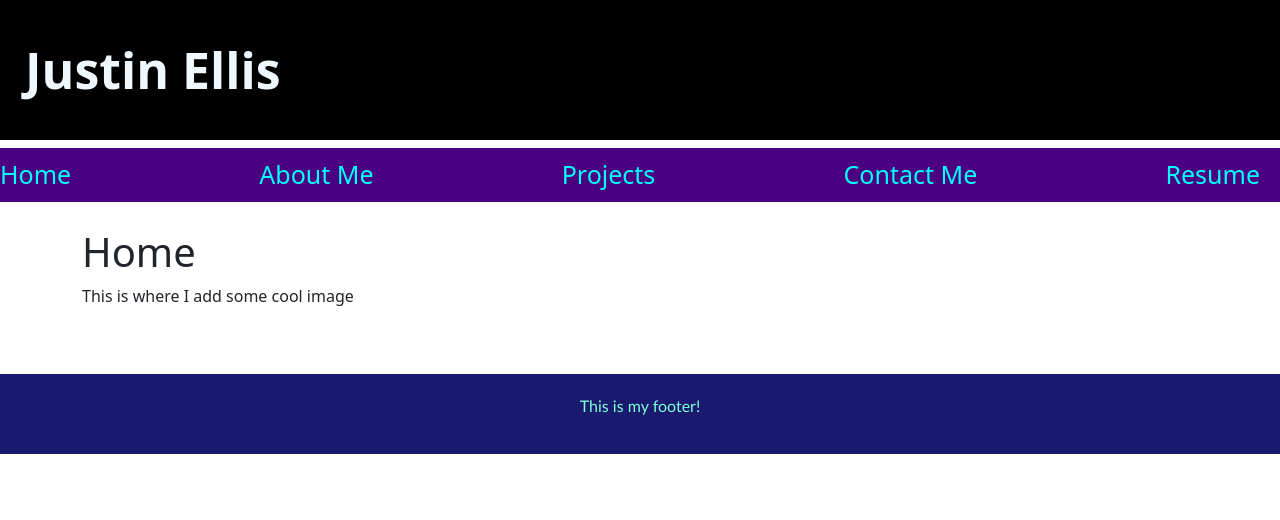
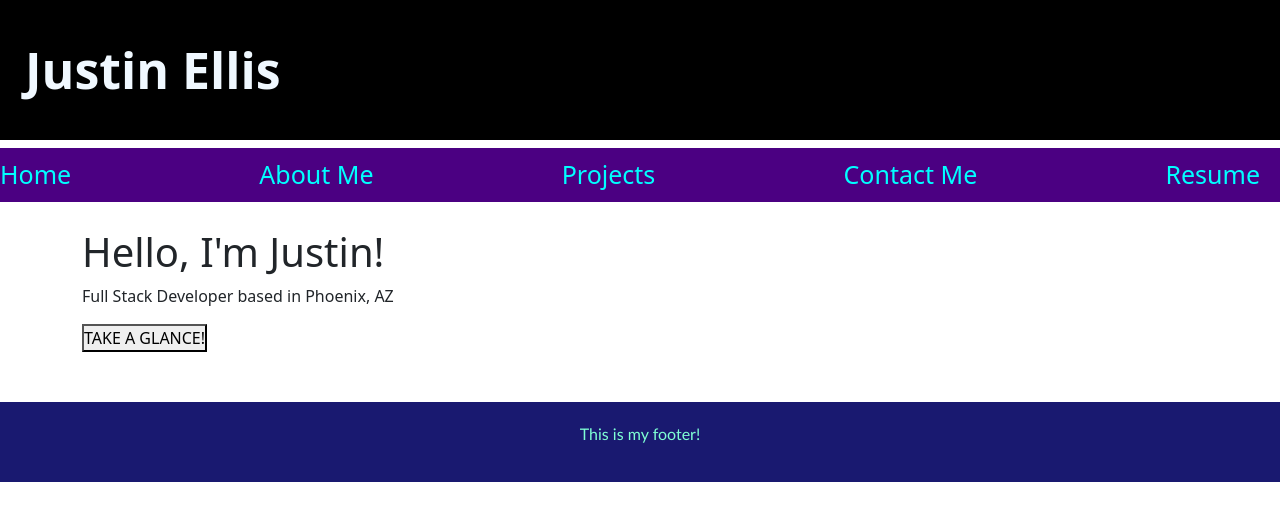
Before and after one commit to jdellis490/react-portfolio, a React (Create React App) app: page / in a window 1280 px wide. Shown: the top 520 px of the page. Built offline with nearby package versions, Linux system fonts and the light colour scheme.

Commit message:
Added info to Home and About pages

```diff
--- a/src/components/Navbar.js
+++ b/src/components/Navbar.js
@@ -1,5 +1,4 @@
 import React from "react";
-import Nav from "react-bootstrap/Nav";
 
 const Navbar = ({pageChange, currentpage}) => {
   // Had to lowercase currentPage because its an attribute on a DOM element instead of a React Component
--- a/src/components/pages/About.js
+++ b/src/components/pages/About.js
@@ -1,11 +1,25 @@
-import React from 'react'
+import React from "react";
 
 const About = () => {
   return (
-    <div className='container'>
-        This is the about me section.
+    <div className="container">
+      <h5>
+        Hello, I'm Justin, a now Full Stack Software Engineer with a background in Occupational Therapy.
+        On my spare time, I am constantly working to improve my skills gained through continuing education on
+        technologies and seeing how I can apply them to my everyday life. Ever since I learned programming, I
+        developed a passion for it and try to make a daily habit. Technology never stops improving, whether
+        it's through improved versions of technology or completely new technology and I am willing to learn in
+        in the future and in the work place.
+        <br></br>
+        <br></br>
+        Programming is an amazing creative outlet that allows one to make anything they set their mind to.
+        Although challenging at times, when enough effort is placed, fulfillment occurs and all the hard work
+        seems worth it. When I am not coding, I enjoy working out, video games, spending time with friends,
+         and the occasional Netflix binge.
+
+      </h5>
     </div>
-  )
-}
+  );
+};
 
-export default About
+export default About;
--- a/src/components/pages/Home.js
+++ b/src/components/pages/Home.js
@@ -3,8 +3,10 @@ import React from 'react'
 const Home = () => {
   return (
     <div>
-        <h1>Home</h1>
-        <p>This is where I add some cool image</p>
+        <h1>Hello, I'm Justin!</h1>
+        <p>Full Stack Developer based in Phoenix, AZ</p>
+        {/* This button will link to my About page */}
+        <button>TAKE A GLANCE!</button>
     </div>
   )
 }
```
